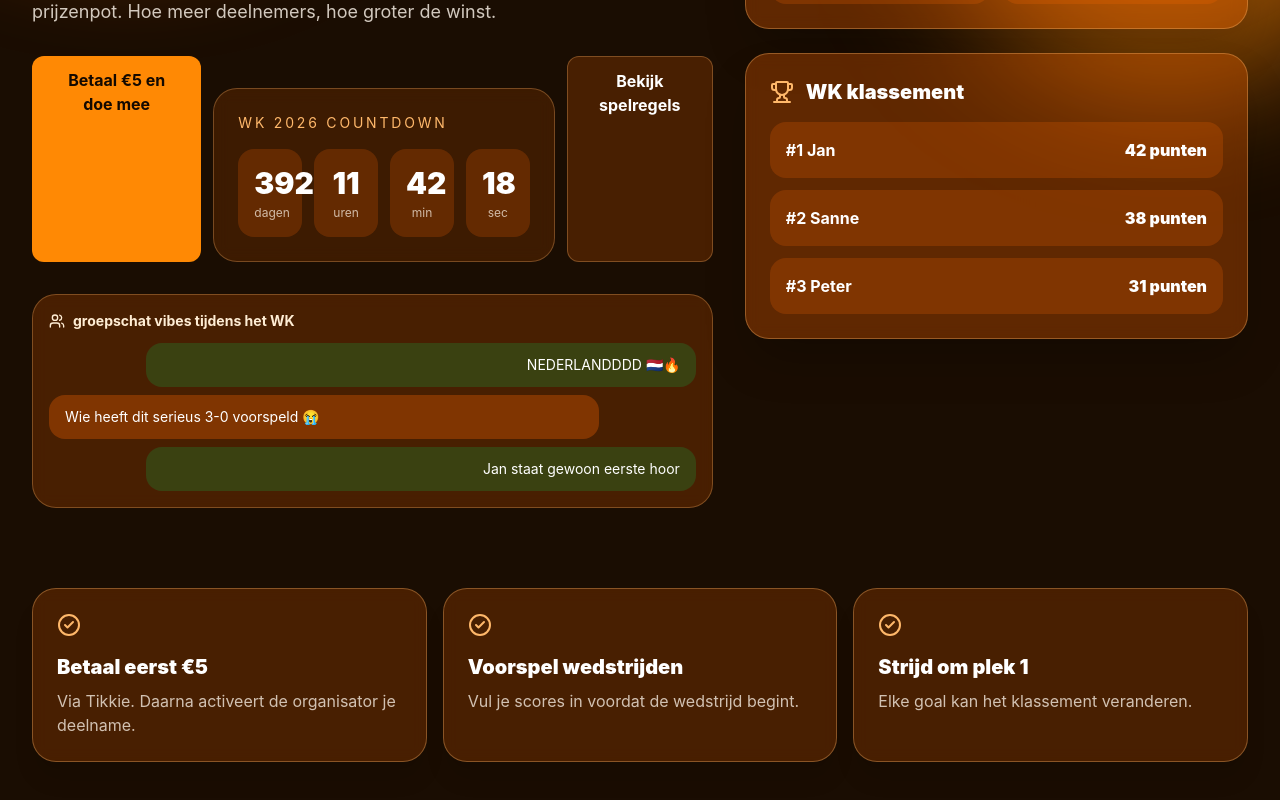
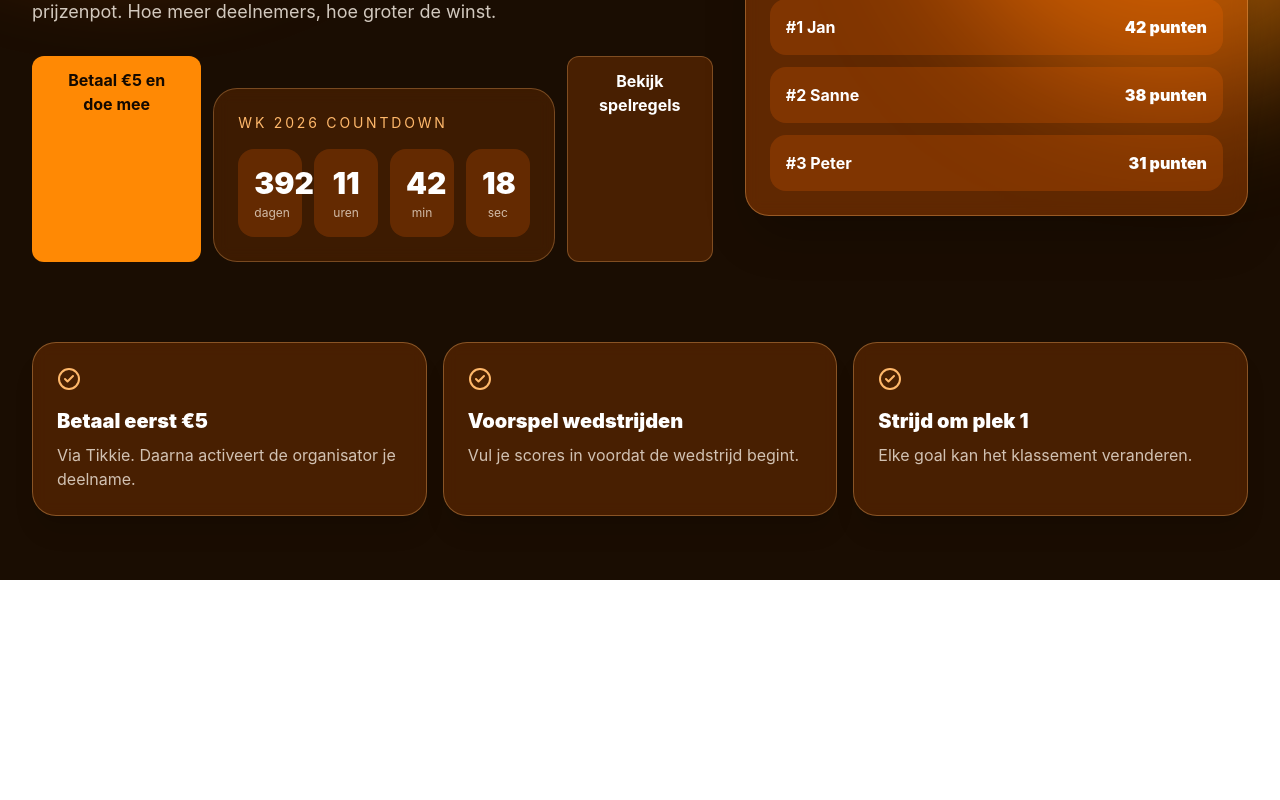
Before and after one commit to raymond1969956/bondscoach2026, a Next.js app: page / in a window 1280 px wide. Shown: the part 514-1314 px from the top of the page. After the commit the page ends 1094 px from the top, so only its background shows below. Built offline with nearby package versions, Linux system fonts and the light colour scheme.

Commit message:
remove fake chat section

```diff
--- a/app/page.tsx
+++ b/app/page.tsx
@@ -1,7 +1,7 @@
 
 import Link from "next/link";
 import Header from "../components/Header";
-import { Trophy, Users, Euro, Shield, CheckCircle2 } from "lucide-react";
+import { Trophy, Euro, Shield, CheckCircle2 } from "lucide-react";
 
 const leaderboard = [
   { name: "Jan", points: 42 },
@@ -70,19 +70,12 @@ export default function HomePage() {
             </Link>
           </div>
 
-          <div className="mt-8 rounded-3xl border border-orange-300/30 bg-orange-500/20 p-4 backdrop-blur">
-            <div className="mb-3 flex items-center gap-2 text-sm font-bold text-orange-100">
-              <Users className="h-4 w-4" /> groepschat vibes tijdens het WK
-            </div>
-            <div className="space-y-2">
-              <div className="ml-auto max-w-[85%] rounded-2xl bg-green-500/20 px-4 py-3 text-right text-sm">NEDERLANDDDD 🇳🇱🔥</div>
-              <div className="max-w-[85%] rounded-2xl bg-orange-500/30 px-4 py-3 text-sm">Wie heeft dit serieus 3-0 voorspeld 😭</div>
-              <div className="ml-auto max-w-[85%] rounded-2xl bg-green-500/20 px-4 py-3 text-right text-sm">Jan staat gewoon eerste hoor</div>
-            </div>
           </div>
-        </div>
 
-        <div className="space-y-6">
+
+
+
+       <div className="space-y-6">
           <div className="rounded-3xl border border-orange-300/35 bg-orange-500/30 p-6 shadow-2xl backdrop-blur">
             <div className="flex items-center gap-3">
               <div className="rounded-2xl bg-orange-400 p-3 text-[#140900]">
```
